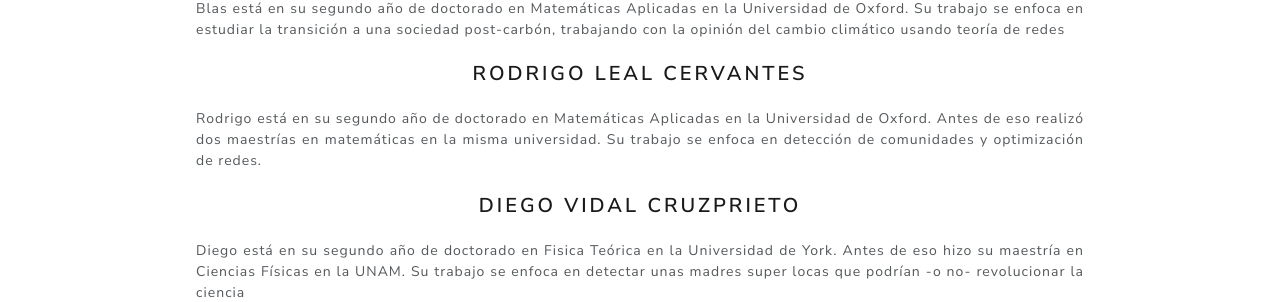
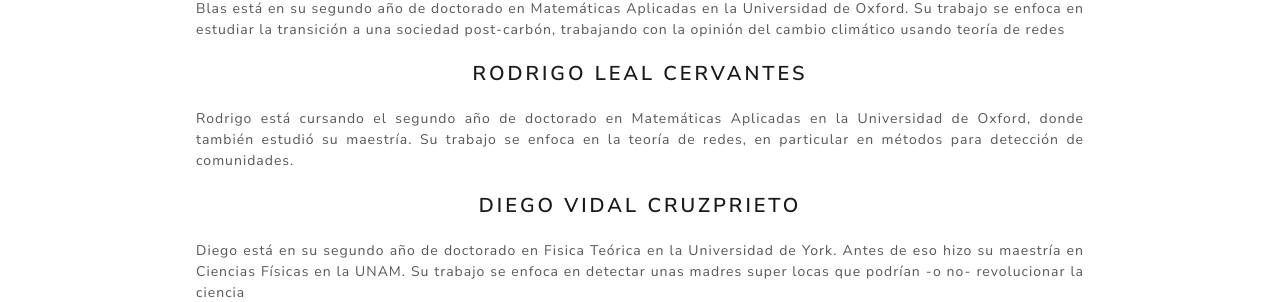
Before and after one commit to mexicovid19/mexicovid19.github.io, a Jekyll site: the page built from docs/about.html, in a window 1280 px wide. Shown: the part 1453-1755 px from the top of the page. Built offline with Jekyll 4.4.1, drawn with Linux system fonts in a browser that asks for light colours; nearby versions of some CDN libraries; a script that is not in the unit is left out; comment, search, counter and statistics services are not loaded.

Commit message:
Update about.html

```diff
--- a/docs/about.html
+++ b/docs/about.html
@@ -52,7 +52,7 @@ layout: default
     <div class='justify-content-center' style='text-align: justify; margin-left: 10%; margin-right: 10%; margin-top:2%'> Blas está en su segundo año de doctorado en Matemáticas Aplicadas en la Universidad de Oxford. Su trabajo se enfoca en estudiar la transición a una sociedad post-carbón, trabajando con la opinión del cambio climático usando teoría de redes</div>
 
     <h4 class='text-center' style='margin-top:2%'>Rodrigo Leal Cervantes</h4>
-    <div class='justify-content-center' style='text-align: justify; margin-left: 10%; margin-right: 10%; margin-top:2%'> Rodrigo está en su segundo año de doctorado en Matemáticas Aplicadas en la Universidad de Oxford. Antes de eso realizó dos maestrías en matemáticas en la misma universidad. Su trabajo se enfoca en detección de comunidades y optimización de redes.</div>
+    <div class='justify-content-center' style='text-align: justify; margin-left: 10%; margin-right: 10%; margin-top:2%'> Rodrigo está cursando el segundo año de doctorado en Matemáticas Aplicadas en la Universidad de Oxford, donde también estudió su maestría. Su trabajo se enfoca en la teoría de redes, en particular en métodos para detección de comunidades.</div>
 
     <h4 class='text-center' style='margin-top:2%'> Diego Vidal Cruzprieto</h4>
     <div class='justify-content-center' style='text-align: justify; margin-left: 10%; margin-right: 10%; margin-top:2%'> Diego está en su segundo año de doctorado en Fisica Teórica en la Universidad de York. Antes de eso hizo su maestría en Ciencias Físicas en la UNAM. Su trabajo se enfoca en detectar unas madres super locas que podrían -o no- revolucionar la ciencia </div>
```
